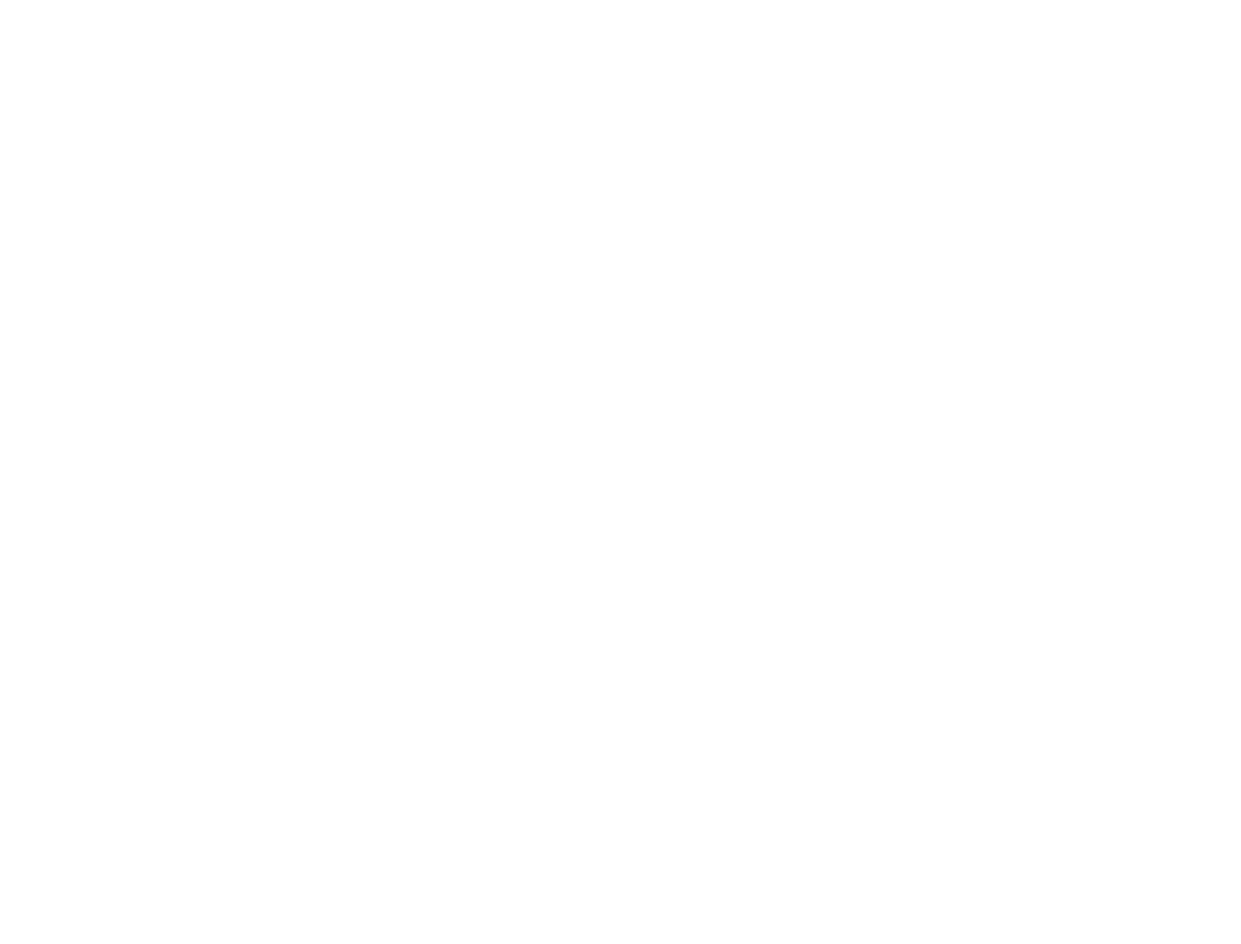
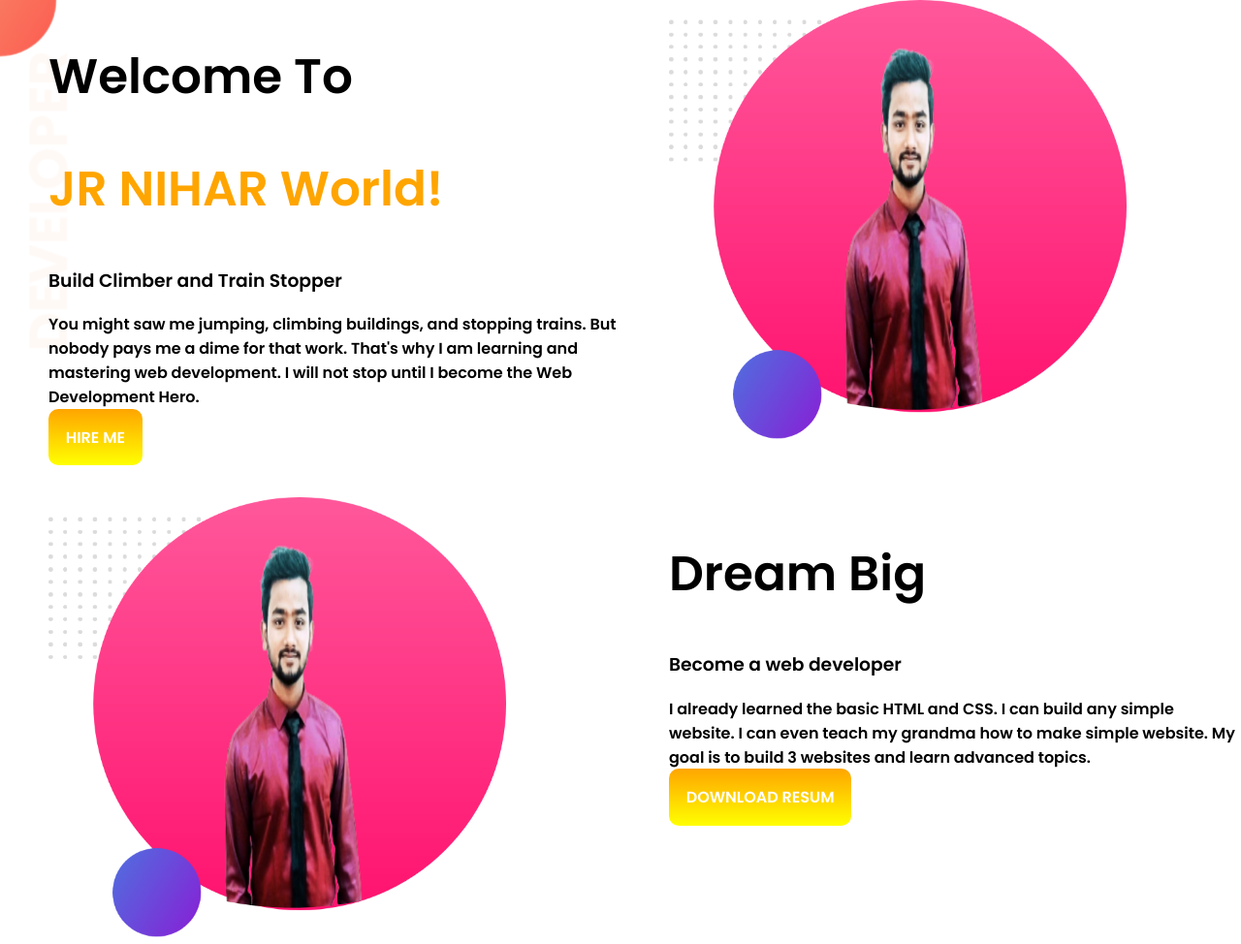
Before and after one commit to JRnihar/develpoer-protfio, a plain HTML site: page index.html in a window 1280 px wide. Shown: the whole page at 97% size. Before the commit the page ends 800 px from the top, so only its background shows below. Drawn offline with Linux system fonts and the light colour scheme.

Commit message:
change style

```diff
--- a/index.html
+++ b/index.html
@@ -7,10 +7,38 @@
     <meta name="viewport" content="width=device-width, initial-scale=1.0">
     <title>develpoer-protfio</title>
     <link rel="stylesheet" href="style.css">
+    <link rel="preconnect" href="https://fonts.googleapis.com">
+    <link rel="preconnect" href="https://fonts.gstatic.com" crossorigin>
+    <link href="https://fonts.googleapis.com/css2?family=Poppins:wght@600&display=swap" rel="stylesheet">
 </head>
 
 <body>
+    <section class="top-img">
+        <div class="half-width">
+            <h1>Welcome To</h1>
+            <h1 class="ornge-color"><span> JR NIHAR </span>World!</h1>
+            <h3>Build Climber and Train Stopper</h3>
+            <p>You might saw me jumping, climbing buildings, and stopping trains. But nobody pays me a dime for that work. That's why I am learning and mastering web development. I will not stop until I become the Web Development Hero.</p>
+            <a target="blank" href="#">HIRE ME</a>
+        </div>
+        <div class="half-width">
+            <img src="./img/img1 edit (1).png" alt="">
+        </div>
+    </section>
+    <br>
+    <br>
 
+    <section>
+        <div class="half-width">
+            <img src="./img/img1 edit (1).png" alt="">
+        </div>
+        <div class="half-width">
+            <h1>Dream Big</h1>
+            <h3>Become a web developer</h3>
+            <p>I already learned the basic HTML and CSS. I can build any simple website. I can even teach my grandma how to make simple website. My goal is to build 3 websites and learn advanced topics.</p>
+            <a href="#" target="blank">DOWNLOAD RESUM</a>
+        </div>
+    </section>
 </body>
 
 </html>
--- a/style.css
+++ b/style.css
@@ -0,0 +1,38 @@
+body {
+    font-family: 'Poppins', sans-serif;
+    margin: 0;
+}
+
+.ornge-color {
+    color: orange;
+}
+
+section {
+    display: flex;
+}
+
+.half-width {
+    width: 50%;
+    padding-left: 50px;
+}
+
+.half-width img {
+    width: 80%;
+}
+
+h1 {
+    font-size: 50px;
+}
+
+a {
+    text-decoration: none;
+    background-image: linear-gradient(orange, yellow);
+    border-radius: 10px;
+    color: white;
+    padding: 3%;
+}
+
+.top-img {
+    background-image: url(./img/top-banner.png);
+    background-repeat: no-repeat;
+}
```
Also changed, not shown: img/dream-bg.png (added), img/exp-bg.png (added), img/img1 edit (1).png (added), img/img1.jpeg (added), img/img2.jpeg (added), img/img3.jpeg (added), img/my-bg.png (added), img/my-bg2.png (added), img/top-banner.png (added).
